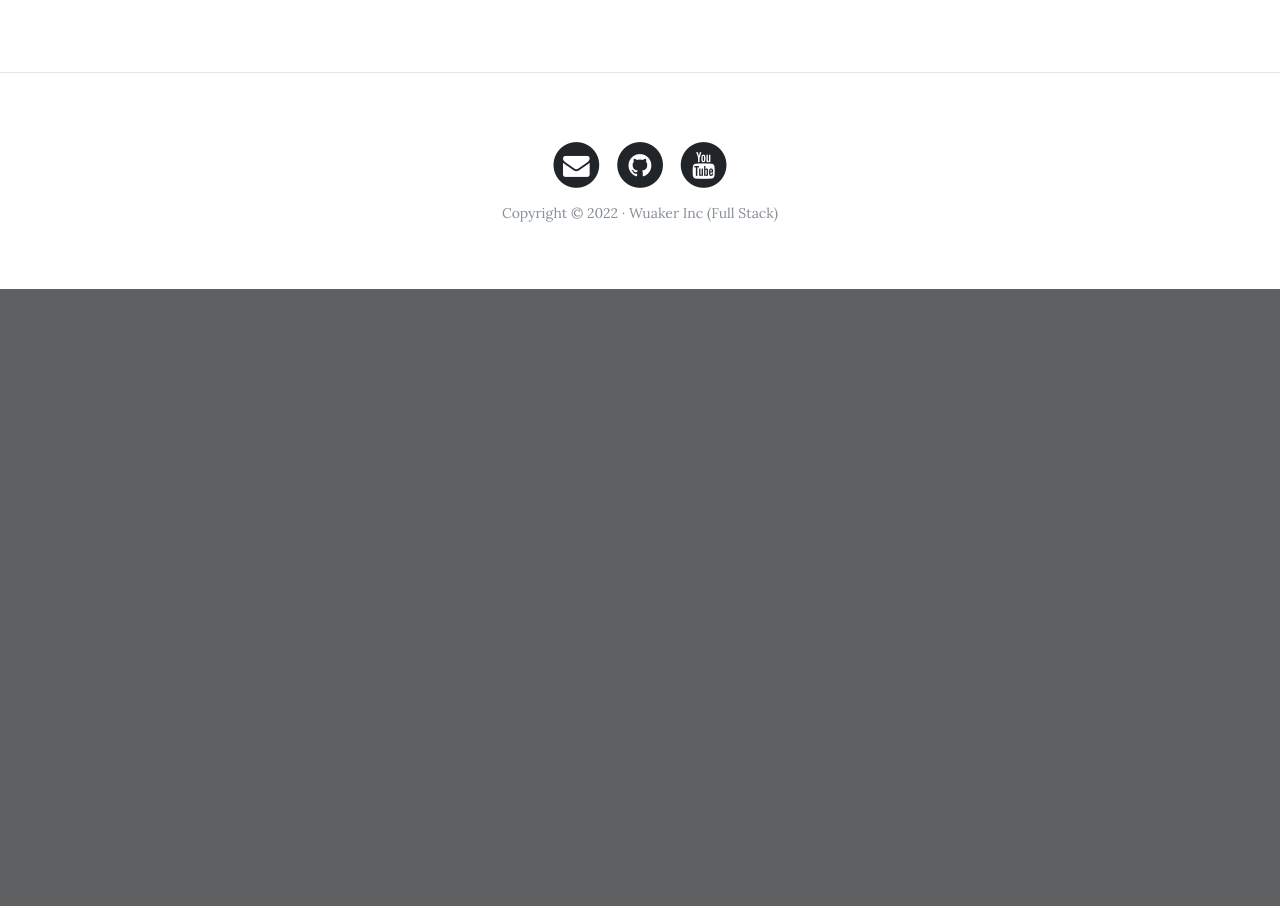
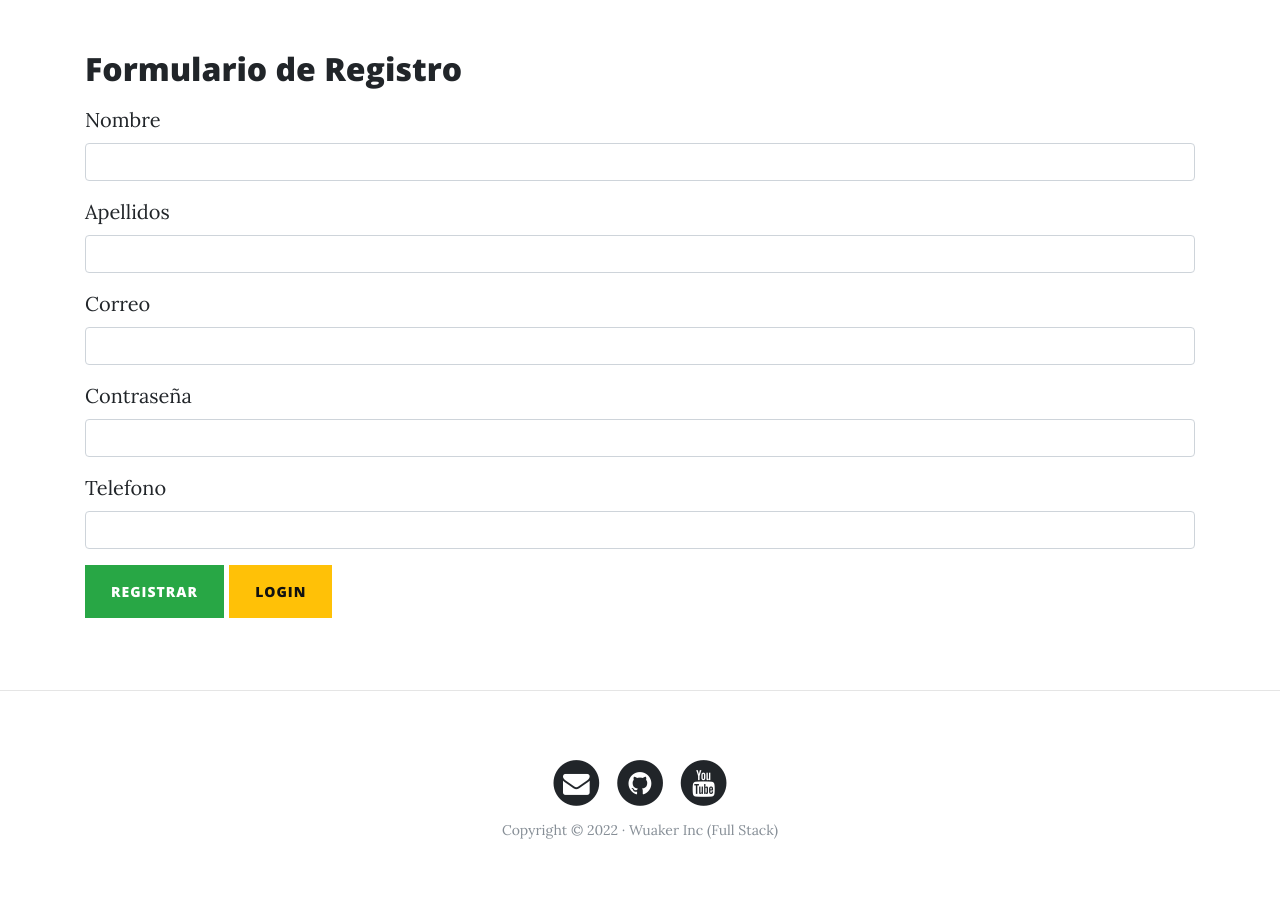
Before and after one commit to EsgarRamos18/FlaskWebPersonFronted, a Flask app: page /auth/register in a window 1280 px wide. Shown: the part 532-1438 px from the top of the page. Before the commit the page ends 821 px from the top, so only its background shows below. Run offline with Flask 2, Linux system fonts and the light colour scheme; some libraries are stand-ins or nearby versions.

Commit message:
part 13 form register and login

```diff
--- a/web_personal/templates/auth/register.html
+++ b/web_personal/templates/auth/register.html
@@ -4,3 +4,61 @@
 
 {% block header_title %}Auhtenticaction{% endblock%}
 {% block header_sub %}Register{% endblock%}
+
+{% block content %}
+<div class="container">
+  <h2>Formulario de Registro</h2>
+  <form class="mt-3" action="{{ url_for('welcome')}}" method="post">
+    <div class="form-group">
+      <label for="name">Nombre</label>
+      <input
+        type="text"
+        class="form-control"
+        id="name"
+        name="name"
+        aria-describedby="emailHelp"
+      />
+      <small id="emailHelp" class="form-text text-muted"></small>
+    </div>
+    <div class="form-group">
+      <label for="lastName">Apellidos</label>
+      <input
+        type="text"
+        class="form-control"
+        id="last_name"
+        name="last_name"
+      />
+    </div>
+
+    <div class="form-group">
+        <label for="email">Correo</label>
+        <input
+          type="email"
+          class="form-control"
+          id="email"
+          name="email"
+        />
+      </div>
+      <div class="form-group">
+        <label for="pass">Contraseña</label>
+        <input
+          type="password"
+          class="form-control"
+          id="pass"
+          name="pass"
+        />
+      </div>
+      <div class="form-group">
+        <label for="phone">Telefono</label>
+        <input
+          type="tel"
+          class="form-control"
+          id="phone"
+          name="phone"
+        />
+      </div>
+    <button type="submit" class="btn btn-success">Registrar</button>
+    <a href="{{ url_for('login')}}" class="btn btn-warning">Login</a>
+  </form>
+</div>
+{%endblock%}
```
